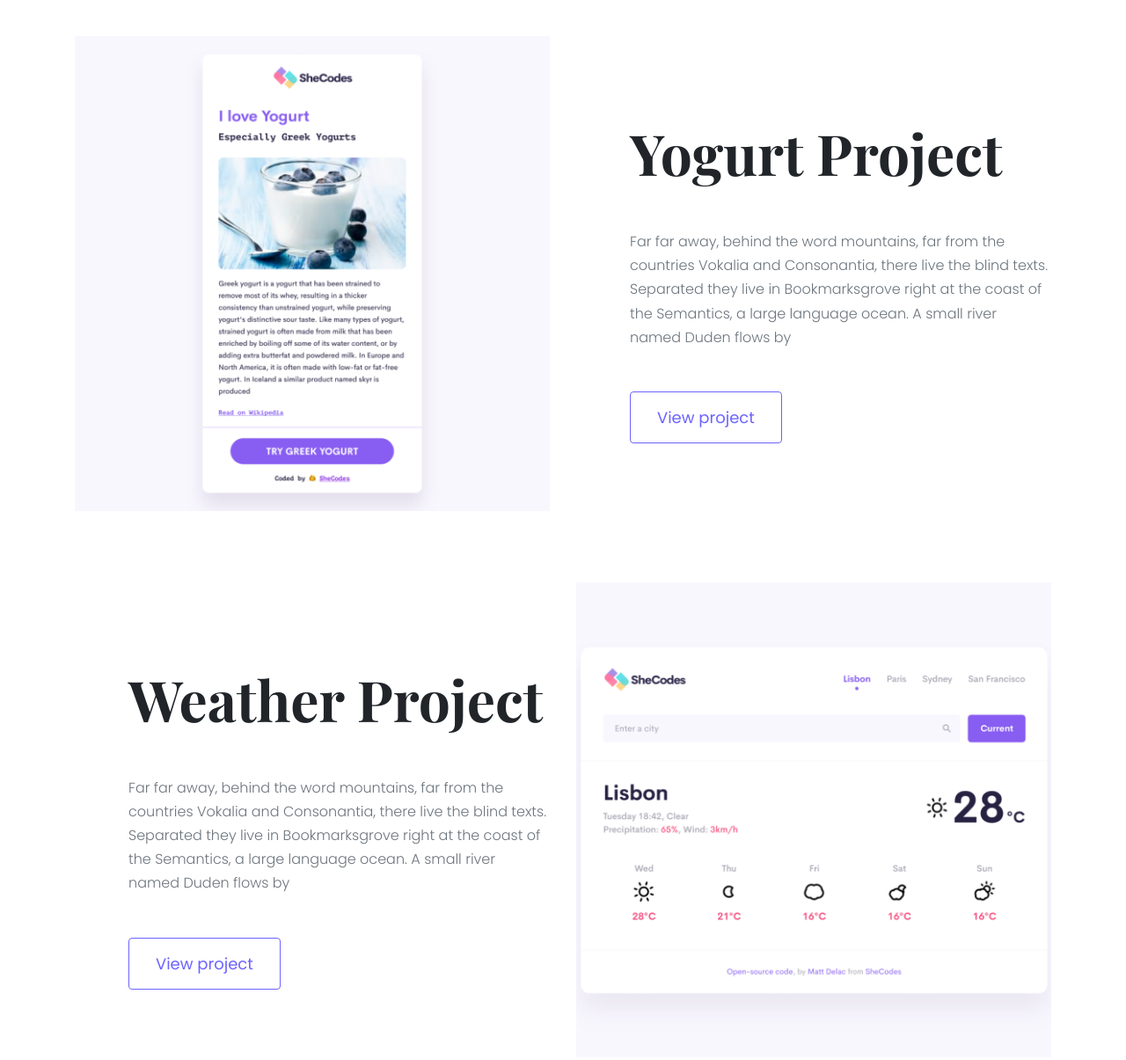
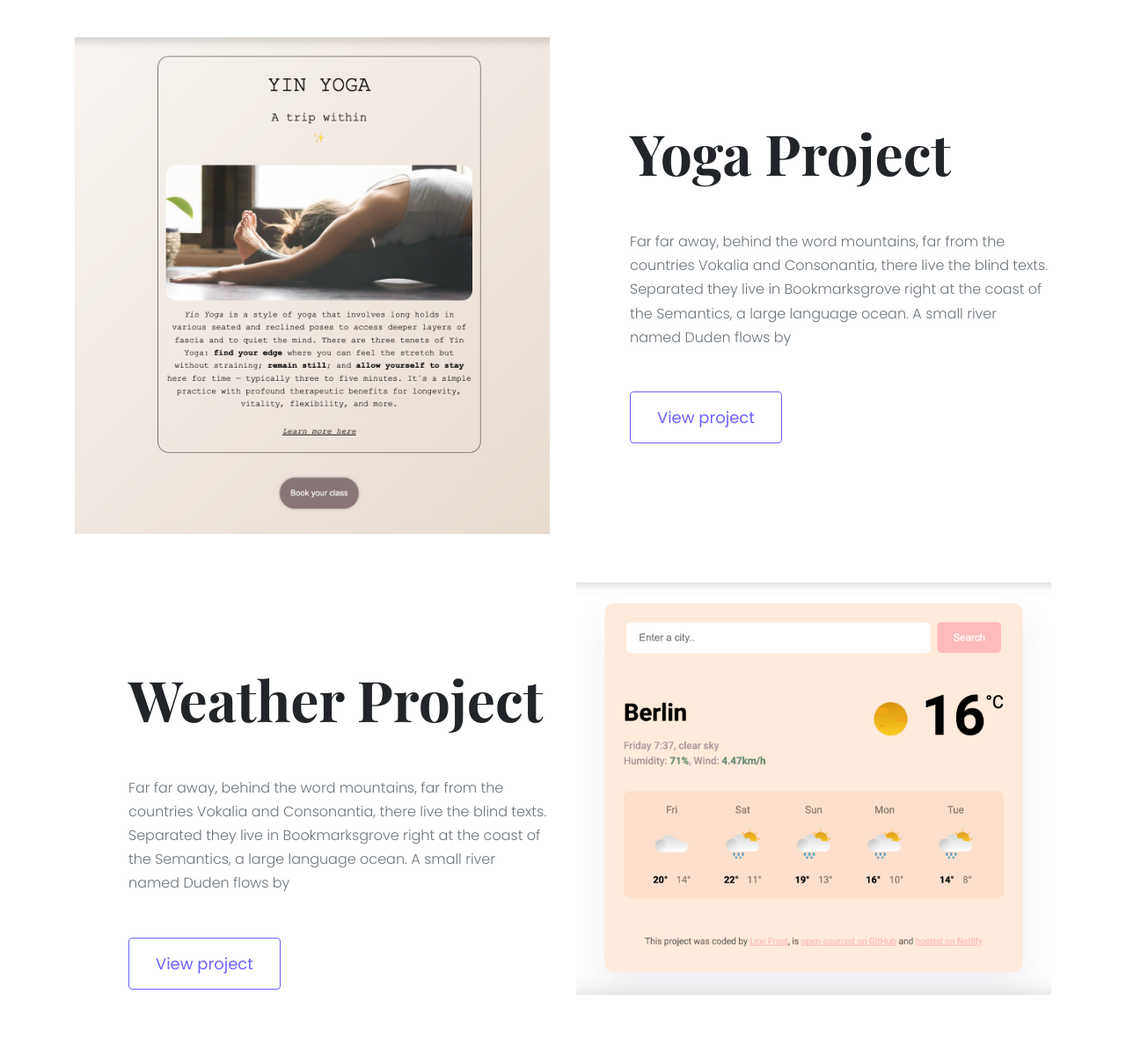
Before and after one commit to lexifrost/shecodes-portfolio-project, a plain HTML site: page index.html in a window 1280 px wide. Shown: the part 780-1985 px from the top of the page at 88% size. Drawn offline with nearby package versions, Linux system fonts and the light colour scheme; a web font is replaced by a local one.

Commit message:
Update project images

```diff
--- a/index.html
+++ b/index.html
@@ -36,11 +36,15 @@
     <div class="container">
       <div class="row mb-5">
         <div class="col d-none d-lg-block">
-          <img src="images/yogurt.png" alt="Yogurt project" class="img-fluid" />
+          <img
+            src="images/yoga_lex.png"
+            alt="Yogurt project"
+            class="img-fluid"
+          />
         </div>
         <div class="col">
           <div class="project-description">
-            <h2 class="mb-5">Yogurt Project</h2>
+            <h2 class="mb-5">Yoga Project</h2>
             <p class="mb-5 text-muted">
               Far far away, behind the word mountains, far from the countries
               Vokalia and Consonantia, there live the blind texts. Separated
@@ -66,7 +70,7 @@
         </div>
         <div class="col d-none d-lg-block">
           <img
-            src="images/weather.png"
+            src="images/weather_lex.png"
             alt="Weather project"
             class="img-fluid"
           />
```
Also changed, not shown: images/weather_lex.png (added), images/yoga_lex.png (added), 1 other file.
